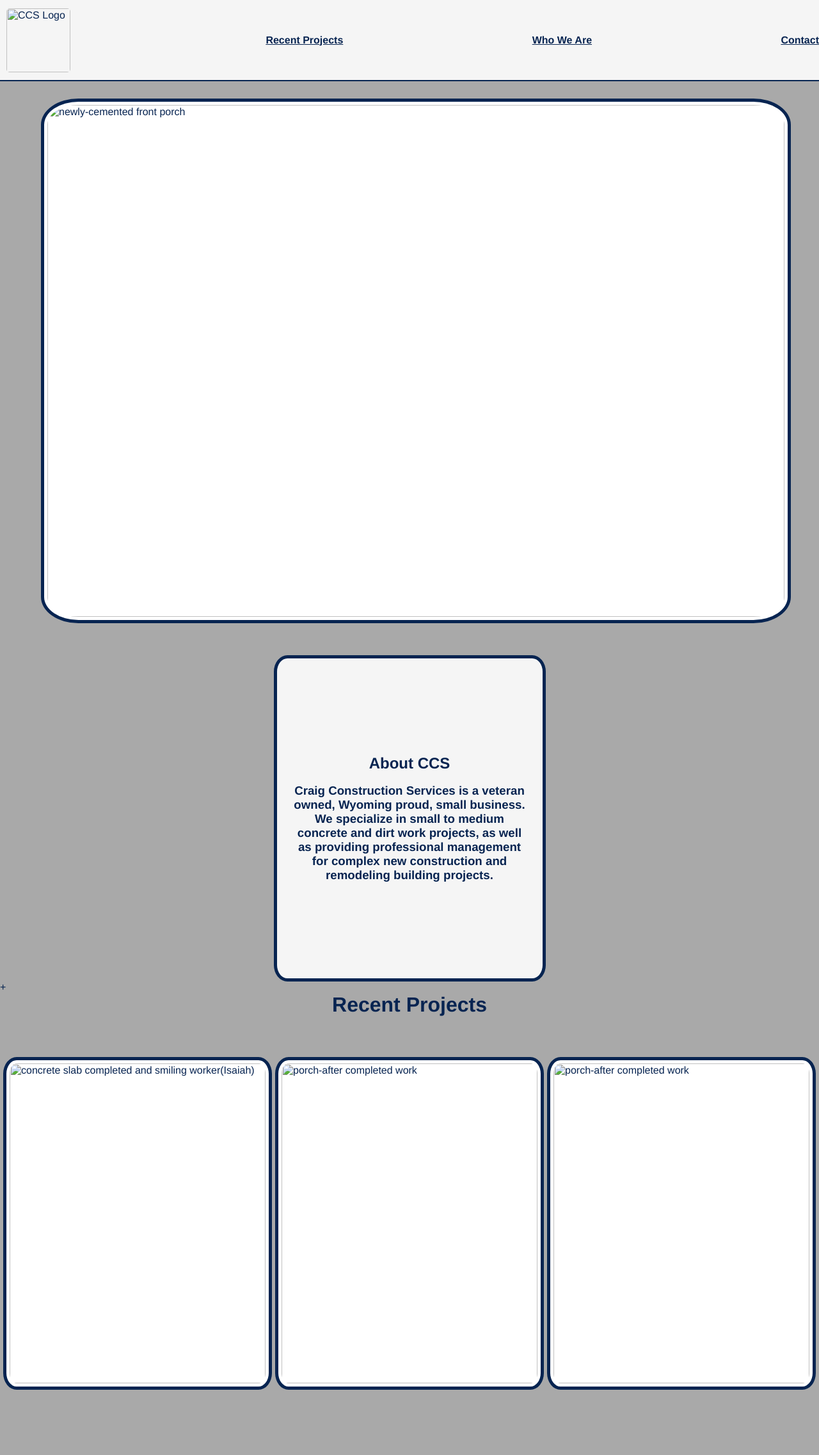
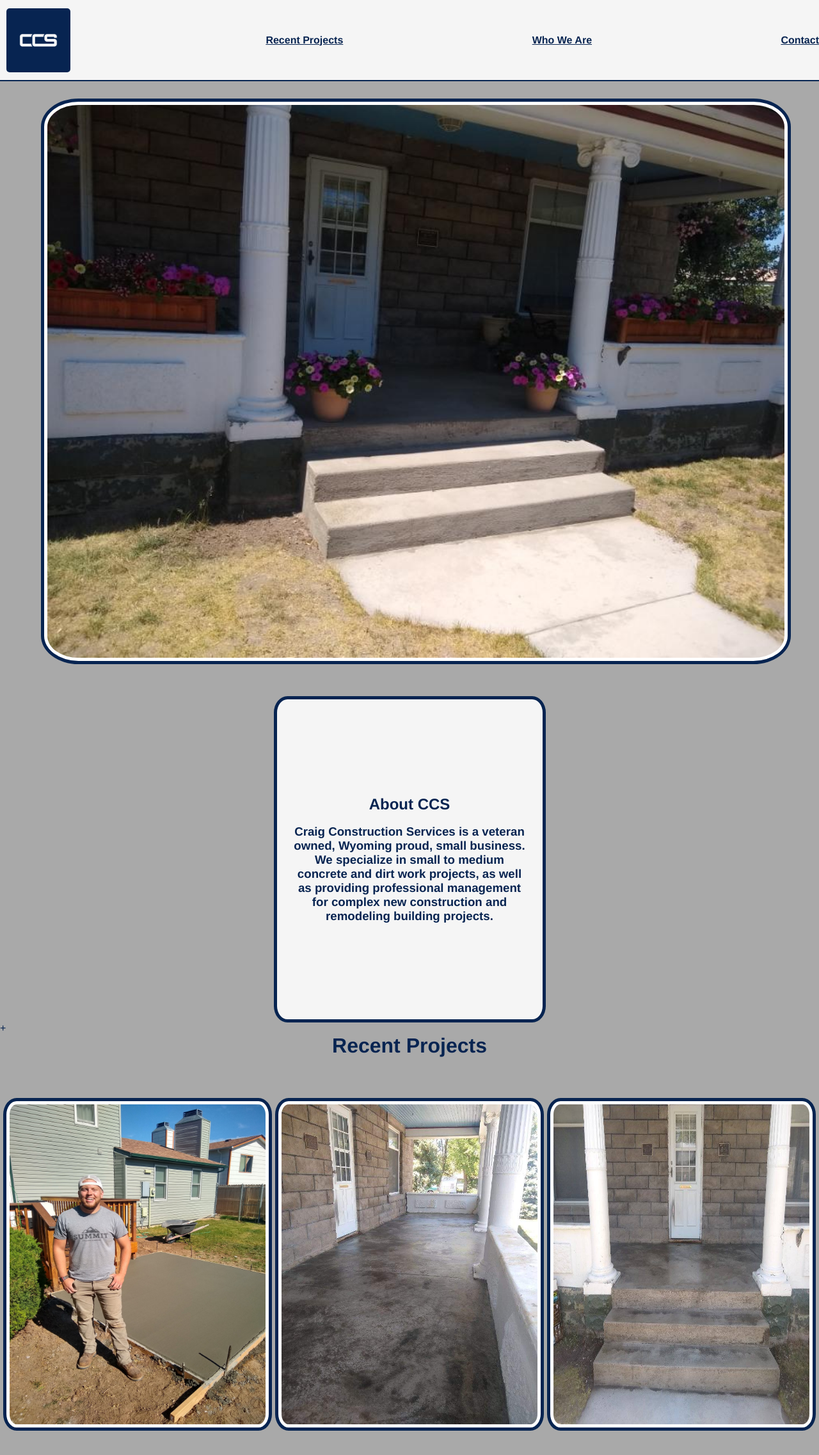
Before and after one commit to AnnaCr/CCS, a plain HTML site: page index.html in a window 1280 px wide. Shown: the top 2274 px of the page at 64% size. Drawn offline with Linux system fonts and the light colour scheme.

Commit message:
changed paths it imgs again

```diff
--- a/index.html
+++ b/index.html
@@ -11,7 +11,7 @@
 
  <header>
   <div class="flexbox1">
-    <img src="Images/CCSLogo.png"
+    <img src="CCSLogo.png"
     id="logo" alt="CCS Logo">
 
     <span><a href="#Recent-Projects"> Recent Projects </a></span>
@@ -24,7 +24,7 @@
 
 <!--main pic-->
  <div id="container" >
-   <img src= "../Images/IMG_6154.JPG" id="main-pic" alt="newly-cemented front porch">
+   <img src= "IMG_6154.JPG" id="main-pic" alt="newly-cemented front porch">
 </div>
 <!--all about Casey-->
 
@@ -41,15 +41,15 @@
 +
     <h1 id="Recent-Projects">Recent Projects</h1>
   <div class="flexbox4">
-    <img src="../Images/IMG_6158.JPG"id="concrete-slab-and-Isaiah" alt="concrete slab completed and smiling worker(Isaiah)">
-    <img src="../Images/IMG_6070.JPG" id="porch" alt="porch-after completed work">
-    <img src="../Images/IMG_6069 (1).JPG" id="porch2" alt="porch-after completed work">
-    <img src="../Images/IMG_6071.JPG"  id="porch3" alt="porch-after completed work">
-    <img src= "../Images/IMG_6068.JPG" id="office" alt="office front-after completed work">
-    <img src="../Images/IMG_6061.JPG"  id="driveway" alt="driveway-after completed work">
-    <img src="../Images/IMG_6155.JPG"id="foundation" alt="foundation-after completed work">
-    <img src="../Images/IMG_6160.JPG" id="concrete-slab" alt="concrete slab completed">
-    <img src="../Images/IMG_6159.JPG" id="sidewalk" alt="sidewalk completed">
+    <img src="IMG_6158.JPG"id="concrete-slab-and-Isaiah" alt="concrete slab completed and smiling worker(Isaiah)">
+    <img src="IMG_6070.JPG" id="porch" alt="porch-after completed work">
+    <img src="IMG_6069 (1).JPG" id="porch2" alt="porch-after completed work">
+    <img src="IMG_6071.JPG"  id="porch3" alt="porch-after completed work">
+    <img src= "IMG_6068.JPG" id="office" alt="office front-after completed work">
+    <img src="IMG_6061.JPG"  id="driveway" alt="driveway-after completed work">
+    <img src="IMG_6155.JPG"id="foundation" alt="foundation-after completed work">
+    <img src="IMG_6160.JPG" id="concrete-slab" alt="concrete slab completed">
+    <img src="IMG_6159.JPG" id="sidewalk" alt="sidewalk completed">
   </div>
 
 <!-- footer-->
```
